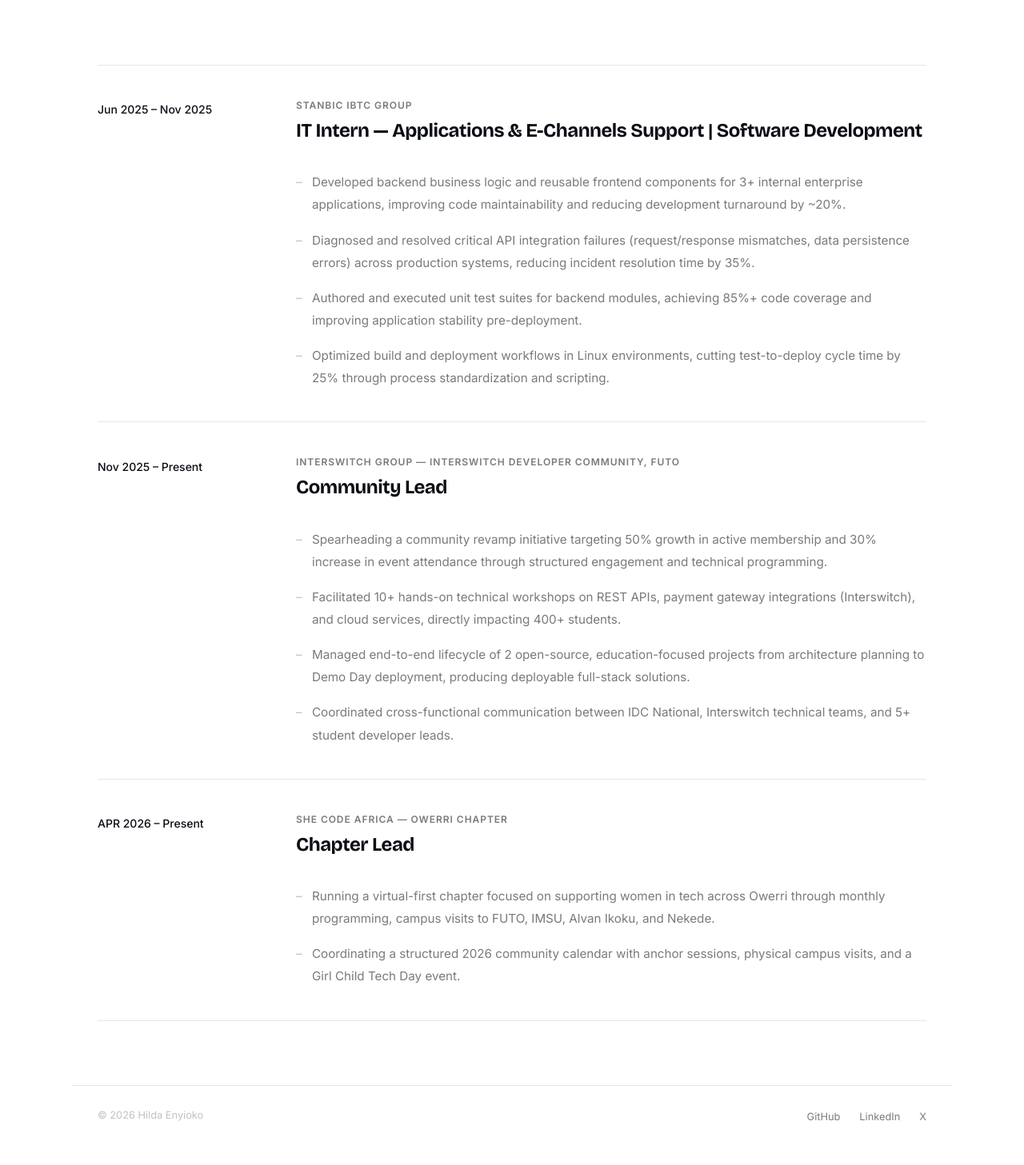
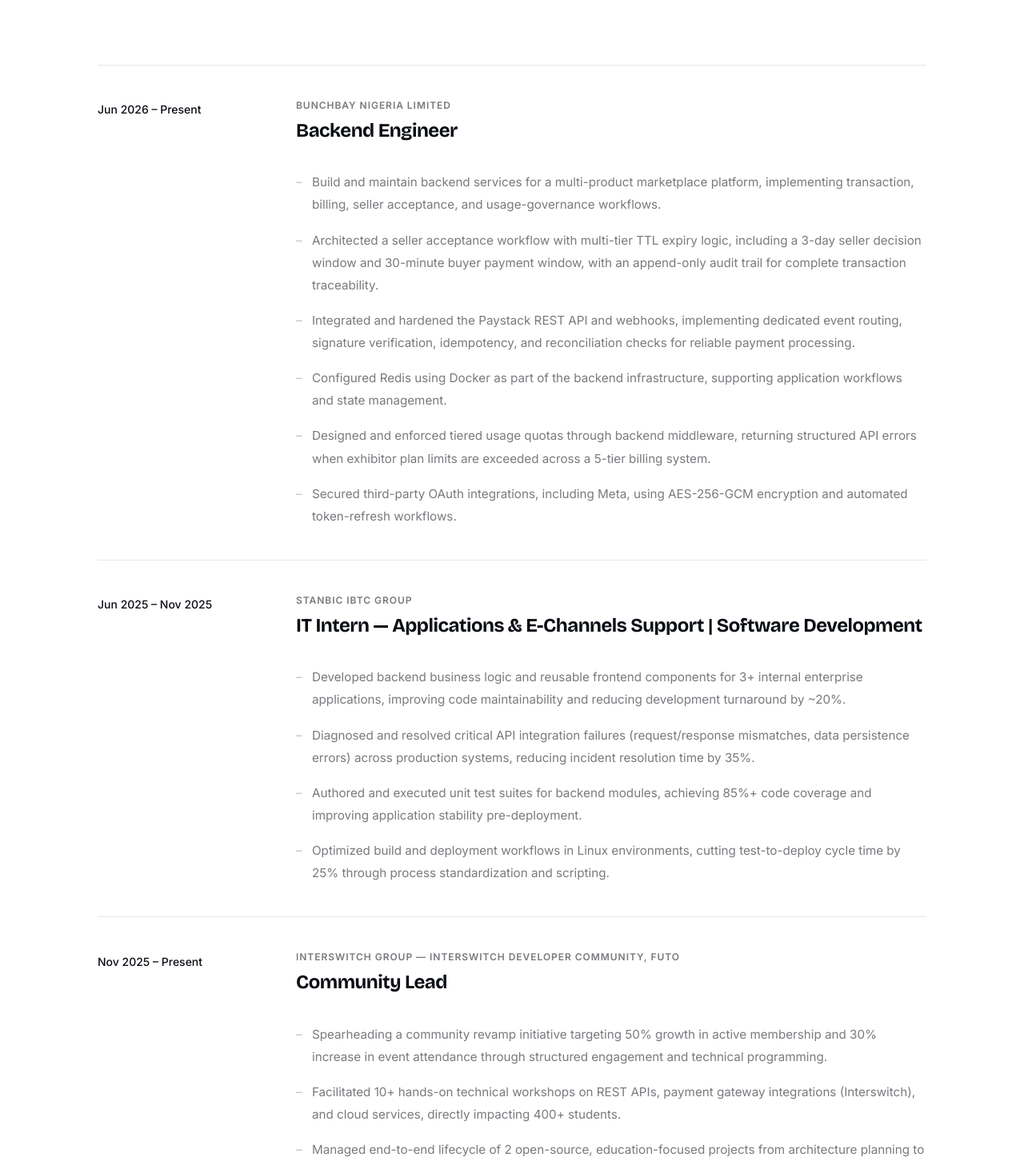
Before and after one commit to Hilda-Enyioko/Hilda-Enyioko-Portfolio, a React (Vite) app: page /experience in a window 1280 px wide. Shown: the part 320-1777 px from the top of the page at 80% size. Before the commit the page ends 1753 px from the top, so only its background shows below. Built offline with nearby package versions, Linux system fonts and the light colour scheme.

Commit message:
chore: update experience section

```diff
--- a/src/data/experience.js
+++ b/src/data/experience.js
@@ -1,33 +1,65 @@
 export const experience = [
+  {
+    role: 'Backend Engineer',
+    organisation: 'Bunchbay Nigeria Limited',
+    period: 'Jun 2026 – Present',
+    bullets: [
+      'Build and maintain backend services for a multi-product marketplace platform, implementing transaction, billing, seller acceptance, and usage-governance workflows.',
+
+      'Architected a seller acceptance workflow with multi-tier TTL expiry logic, including a 3-day seller decision window and 30-minute buyer payment window, with an append-only audit trail for complete transaction traceability.',
+
+      'Integrated and hardened the Paystack REST API and webhooks, implementing dedicated event routing, signature verification, idempotency, and reconciliation checks for reliable payment processing.',
+
+      'Configured Redis using Docker as part of the backend infrastructure, supporting application workflows and state management.',
+
+      'Designed and enforced tiered usage quotas through backend middleware, returning structured API errors when exhibitor plan limits are exceeded across a 5-tier billing system.',
+
+      'Secured third-party OAuth integrations, including Meta, using AES-256-GCM encryption and automated token-refresh workflows.',
+    ],
+  },
+
   {
     role: 'IT Intern — Applications & E-Channels Support | Software Development',
     organisation: 'Stanbic IBTC Group',
     period: 'Jun 2025 – Nov 2025',
     bullets: [
       'Developed backend business logic and reusable frontend components for 3+ internal enterprise applications, improving code maintainability and reducing development turnaround by ~20%.',
+
       'Diagnosed and resolved critical API integration failures (request/response mismatches, data persistence errors) across production systems, reducing incident resolution time by 35%.',
+
       'Authored and executed unit test suites for backend modules, achieving 85%+ code coverage and improving application stability pre-deployment.',
+
       'Optimized build and deployment workflows in Linux environments, cutting test-to-deploy cycle time by 25% through process standardization and scripting.',
     ],
   },
+
   {
     role: 'Community Lead',
     organisation: 'Interswitch Group — Interswitch Developer Community, FUTO',
     period: 'Nov 2025 – Present',
     bullets: [
       'Spearheading a community revamp initiative targeting 50% growth in active membership and 30% increase in event attendance through structured engagement and technical programming.',
+
       'Facilitated 10+ hands-on technical workshops on REST APIs, payment gateway integrations (Interswitch), and cloud services, directly impacting 400+ students.',
+
       'Managed end-to-end lifecycle of 2 open-source, education-focused projects from architecture planning to Demo Day deployment, producing deployable full-stack solutions.',
+
       'Coordinated cross-functional communication between IDC National, Interswitch technical teams, and 5+ student developer leads.',
     ],
   },
+
   {
     role: 'Chapter Lead',
     organisation: 'She Code Africa — Owerri Chapter',
-    period: 'APR 2026 – Present',
+    period: 'Apr 2026 – Present',
     bullets: [
-      'Running a virtual-first chapter focused on supporting women in tech across Owerri through monthly programming, campus visits to FUTO, IMSU, Alvan Ikoku, and Nekede.',
-      'Coordinating a structured 2026 community calendar with anchor sessions, physical campus visits, and a Girl Child Tech Day event.',
+      'Grew chapter membership by 32% within the first four months through structured community engagement, technical programming, and outreach.',
+
+      'Organised and facilitated physical and virtual technical sessions, including campus outreach across FUTO, IMSU, Alvan Ikoku, and Nekede.',
+
+      'Created member spotlight initiatives showcasing community members’ projects, achievements, and career milestones to increase their visibility and recognition.',
+
+      'Coordinated a structured 2026 community calendar featuring anchor sessions, campus visits, and a Girl Child Tech Day event.'
     ],
   },
-]
+];
```
